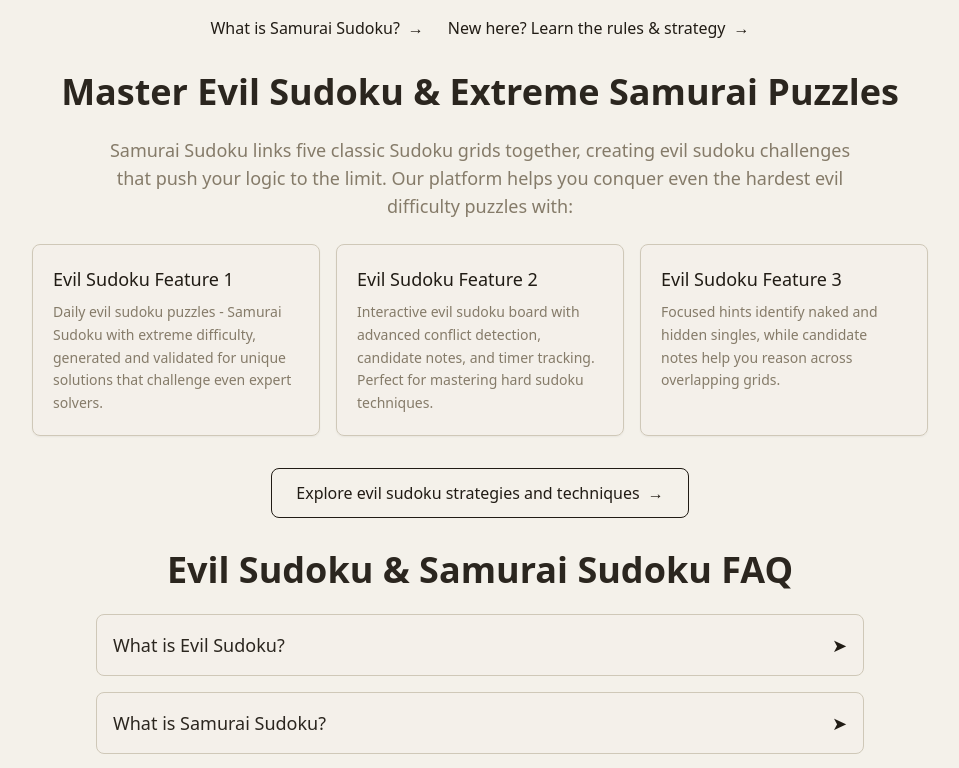
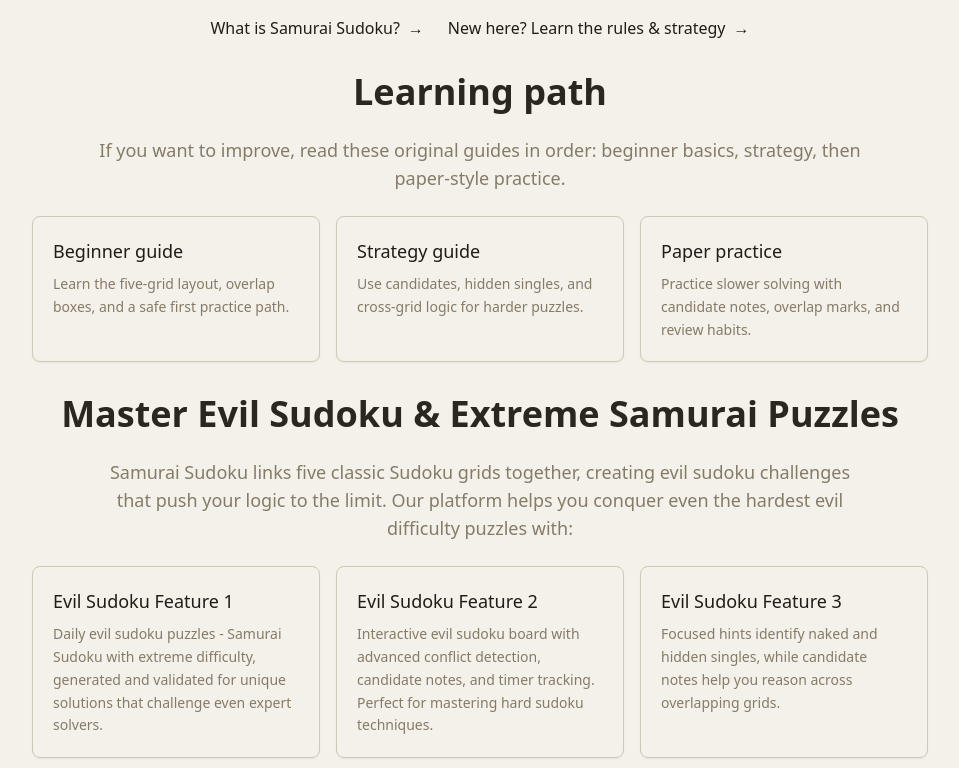
Before and after one commit to yanruoyi999/samurai-sudoku-game, a Next.js app: page /en in a window 1280 px wide. Shown: the part 1000-1768 px from the top of the page, without its empty margins (160-1119 px from the left). Built offline with nearby package versions, Linux system fonts and the light colour scheme; no server answers.

Commit message:
seo: link Samurai learning guides from homepage

```diff
--- a/app/[locale]/page.tsx
+++ b/app/[locale]/page.tsx
@@ -33,6 +33,30 @@ export default async function HomePage() {
     typeof seoSection.pointHeading === 'string'
       ? seoSection.pointHeading
       : t('seoSection.title');
+
+  const learningLinks = [
+    {
+      href: `/${locale}/games/samurai/beginners`,
+      title: locale === 'zh' ? '新手入门' : 'Beginner guide',
+      body: locale === 'zh'
+        ? '先理解五个网格、重叠区和从简单题开始练习的顺序。'
+        : 'Learn the five-grid layout, overlap boxes, and a safe first practice path.',
+    },
+    {
+      href: `/${locale}/games/samurai/strategy-guide`,
+      title: locale === 'zh' ? '解题策略' : 'Strategy guide',
+      body: locale === 'zh'
+        ? '用候选数、唯一位置和跨网格联动推进中高难度题。'
+        : 'Use candidates, hidden singles, and cross-grid logic for harder puzzles.',
+    },
+    {
+      href: `/${locale}/games/samurai/paper-practice`,
+      title: locale === 'zh' ? '纸笔练习' : 'Paper practice',
+      body: locale === 'zh'
+        ? '学习如何用纸笔式流程标候选、记录推理并复盘。'
+        : 'Practice slower solving with candidate notes, overlap marks, and review habits.',
+    },
+  ];
 
   const faqJsonLd = {
     "@context": "https://schema.org",
@@ -141,6 +165,29 @@ export default async function HomePage() {
 
           <section className="mt-20 space-y-6 text-left">
             <h2 className="text-3xl md:text-4xl font-semibold text-foreground text-center">
+              {locale === 'zh' ? '学习路径' : 'Learning path'}
+            </h2>
+            <p className="text-base md:text-lg text-muted-foreground max-w-3xl mx-auto text-center">
+              {locale === 'zh'
+                ? '如果你想提升解题能力，按新手、策略、纸笔练习的顺序阅读这些原创指南。'
+                : 'If you want to improve, read these original guides in order: beginner basics, strategy, then paper-style practice.'}
+            </p>
+            <div className="grid gap-4 md:grid-cols-3">
+              {learningLinks.map((link) => (
+                <Link
+                  key={link.href}
+                  href={link.href}
+                  className="rounded-lg border bg-background/80 p-5 text-left shadow-sm transition hover:border-primary hover:bg-primary/5"
+                >
+                  <h3 className="text-lg font-medium text-primary mb-2">{link.title}</h3>
+                  <p className="text-sm text-muted-foreground leading-relaxed">{link.body}</p>
+                </Link>
+              ))}
+            </div>
+          </section>
+
+          <section className="mt-20 space-y-6 text-left">
+            <h2 className="text-3xl md:text-4xl font-semibold text-foreground text-center">
               {t('seoSection.title')}
             </h2>
             <p className="text-base md:text-lg text-muted-foreground max-w-3xl mx-auto text-center">
@@ -217,6 +264,9 @@ export default async function HomePage() {
           <Link href={`/${locale}/games/samurai/what-is-samurai-sudoku`} className="text-primary hover:text-primary/80">
             {locale === 'zh' ? '武士数独介绍' : 'What is Samurai Sudoku?'}
           </Link>
+          <Link href={`/${locale}/games/samurai/strategy-guide`} className="text-primary hover:text-primary/80">
+            {locale === 'zh' ? '解题策略' : 'Strategy guide'}
+          </Link>
         </nav>
       </footer>
     </main>
```
